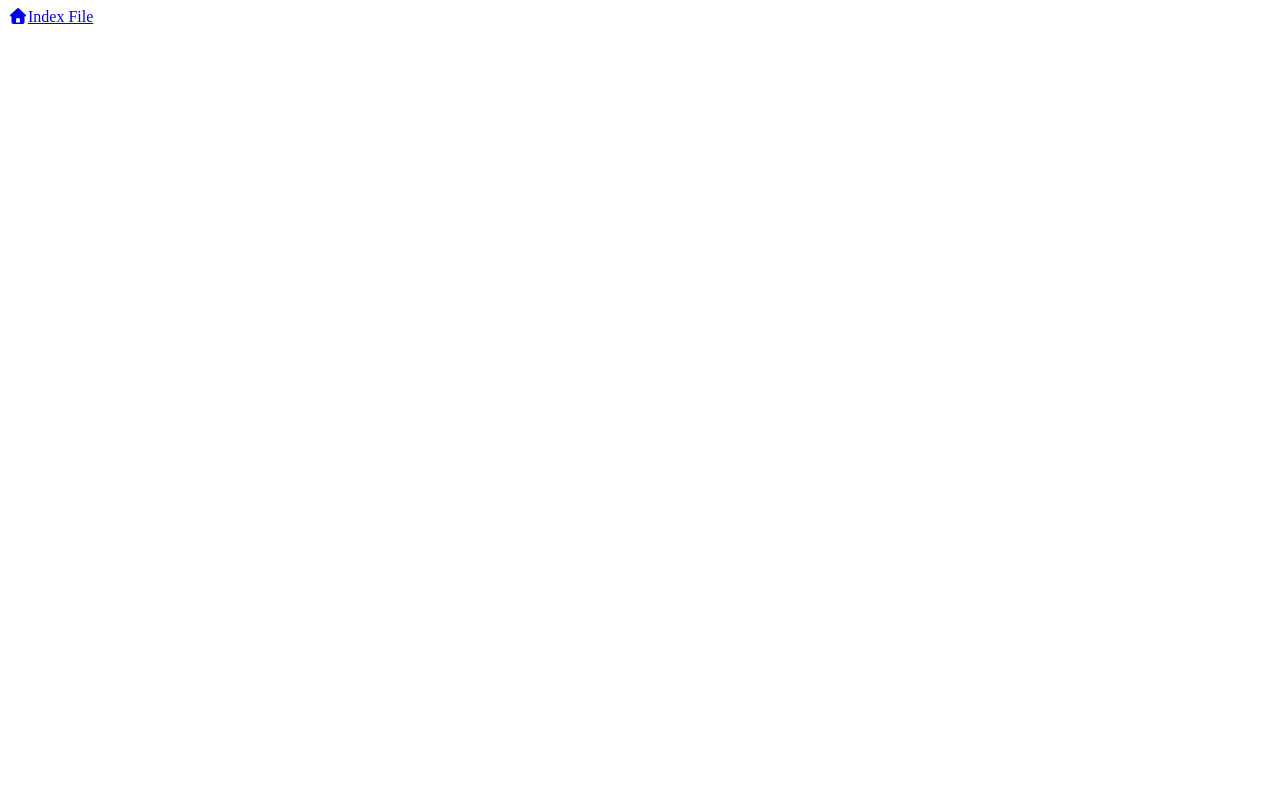
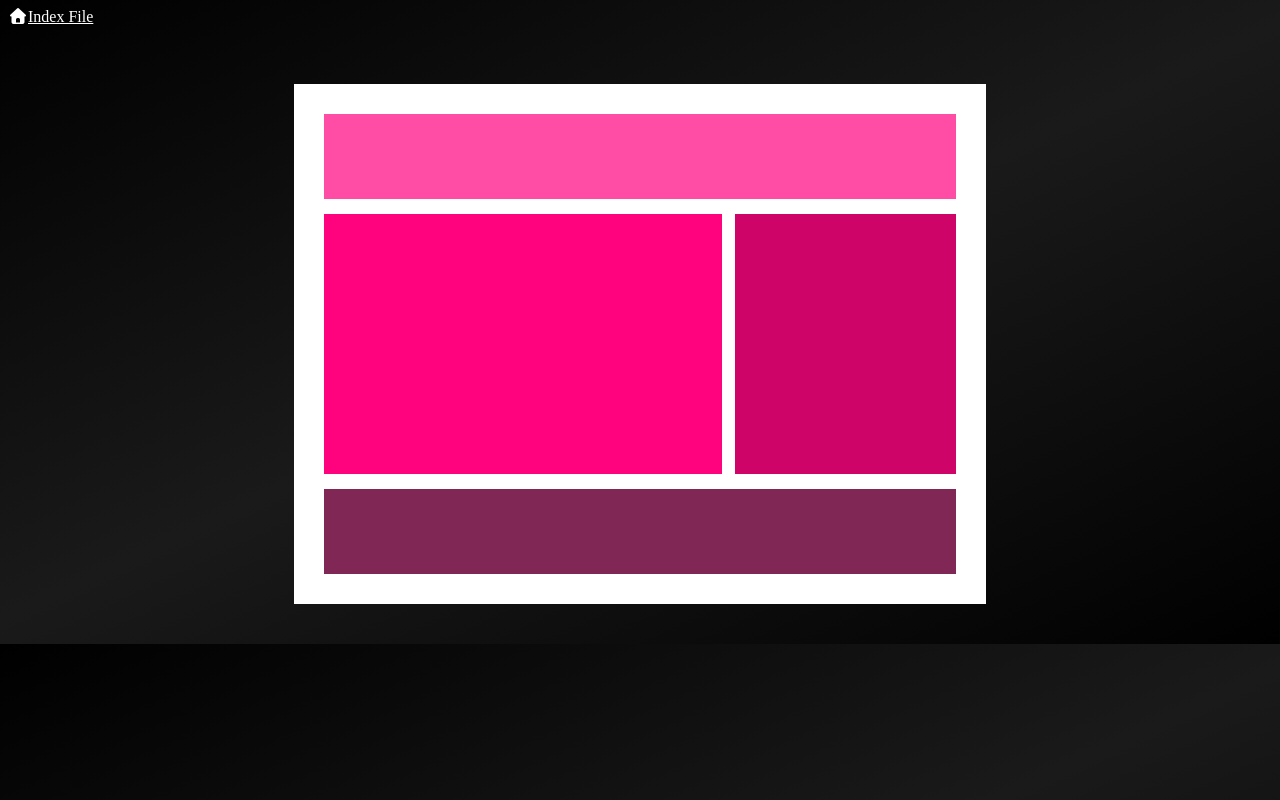
Before and after one commit to siddhika-m/preInternship-assign, a plain HTML site: page assign4.html in a window 1280 px wide. Drawn offline with Linux system fonts and the light colour scheme.

Commit message:
css assign 1

```diff
--- a/assign4.html
+++ b/assign4.html
@@ -1,13 +1,96 @@
 <!DOCTYPE html>
 <html>
+
 <head>
     <title>CSS Assignment 1</title>
     <link rel="icon" type="image/png" href="images/logo.png">
     <link rel="stylesheet" href="https://cdnjs.cloudflare.com/ajax/libs/font-awesome/7.0.1/css/all.min.css">
 </head>
 <style>
+    body {
+        height: 100%;
+        background: linear-gradient(155deg,
+                #000000,
+                #1a1a1a,
+                #000000);
+
+    }
+
+    .container {
+
+        width: 50%;
+        background: white;
+        padding: 30px;
+        margin: 40px auto;
+
+    }
+
+    /* Top bar */
+    .header {
+        height: 85px;
+        background: #FF4DA6;
+        margin-bottom: 15px;
+    }
+
+    /* Middle section wrapper */
+    .middle {
+        width: 100%;
+        overflow: hidden;
+        /* IMPORTANT: clears floats inside */
+        margin-bottom: 15px;
+    }
+
+    /* Left box */
+    .left {
+        width: 63%;
+        height: 260px;
+        background: #FF037E;
+        float: left;
+    }
+
+    /* Right box */
+    .right {
+        width: 35%;
+        height: 260px;
+        background: #CE0468;
+        float: right;
+    }
+
+    /* Bottom bar */
+    .footer {
+        height: 85px;
+        background: #802755;
+    }
+
+    .header,
+    .left,
+    .right,
+    .footer {
+        transition: all 0.3s ease-out;
+    }
+
+    .header:hover,
+    .left:hover,
+    .right:hover,
+    .footer:hover {
+        transform: scale(1.02);
+    }
 </style>
+
 <body>
-        <a href="index.html" target="_parent"><i class="fa-solid fa-house"></i>Index File</a><br><br>
+    <a href="index.html" target="_parent" style="color: white;"><i class="fa-solid fa-house"></i>Index File</a><br><br>
+    <div class="container">
+
+        <div class="header"></div>
+
+        <div class="middle">
+            <div class="left"></div>
+            <div class="right"></div>
+        </div>
+
+        <div class="footer"></div>
+
+    </div>
 </body>
+
 </html>
```
Also changed, not shown: assign2.html (+1 -1 lines). Lines whose indentation alone changed are shown as unchanged.
